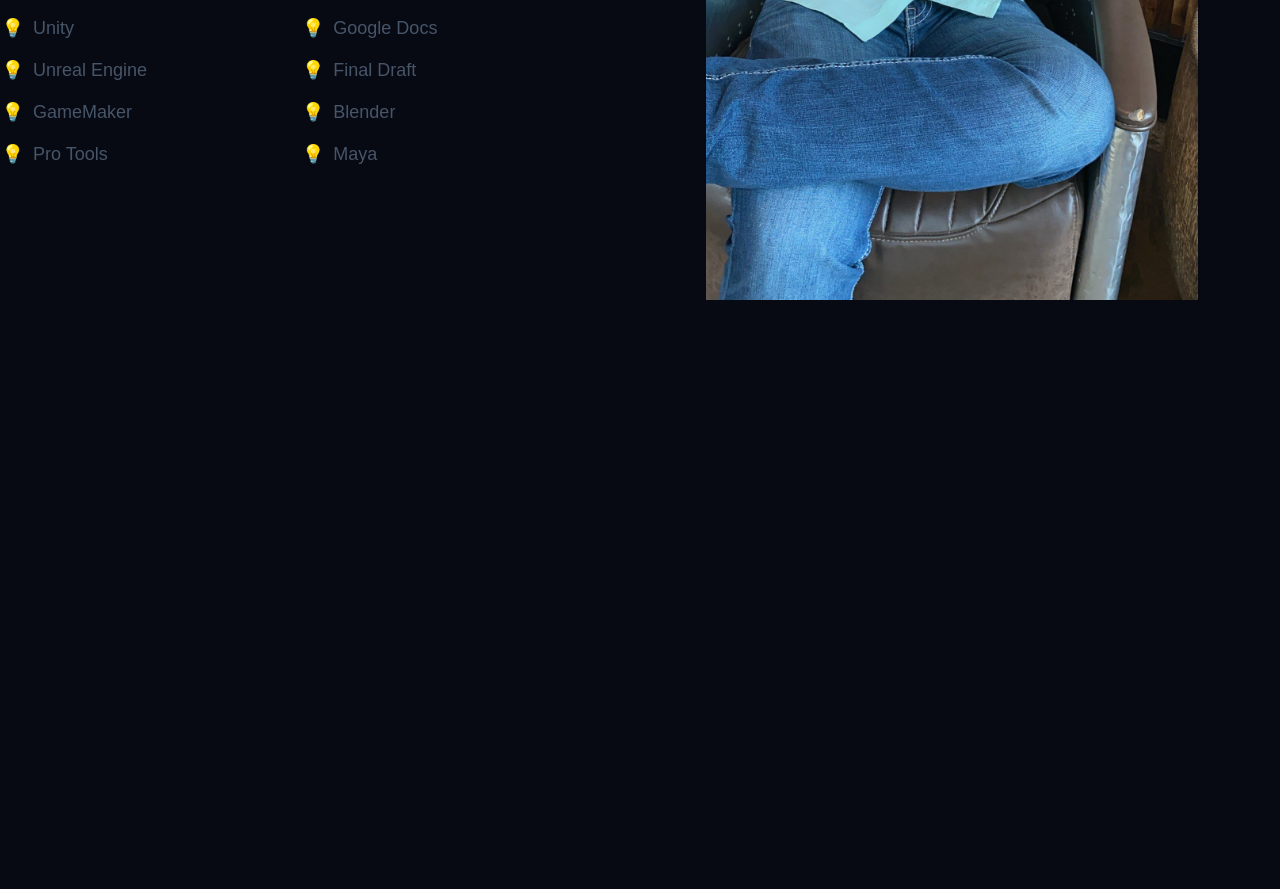
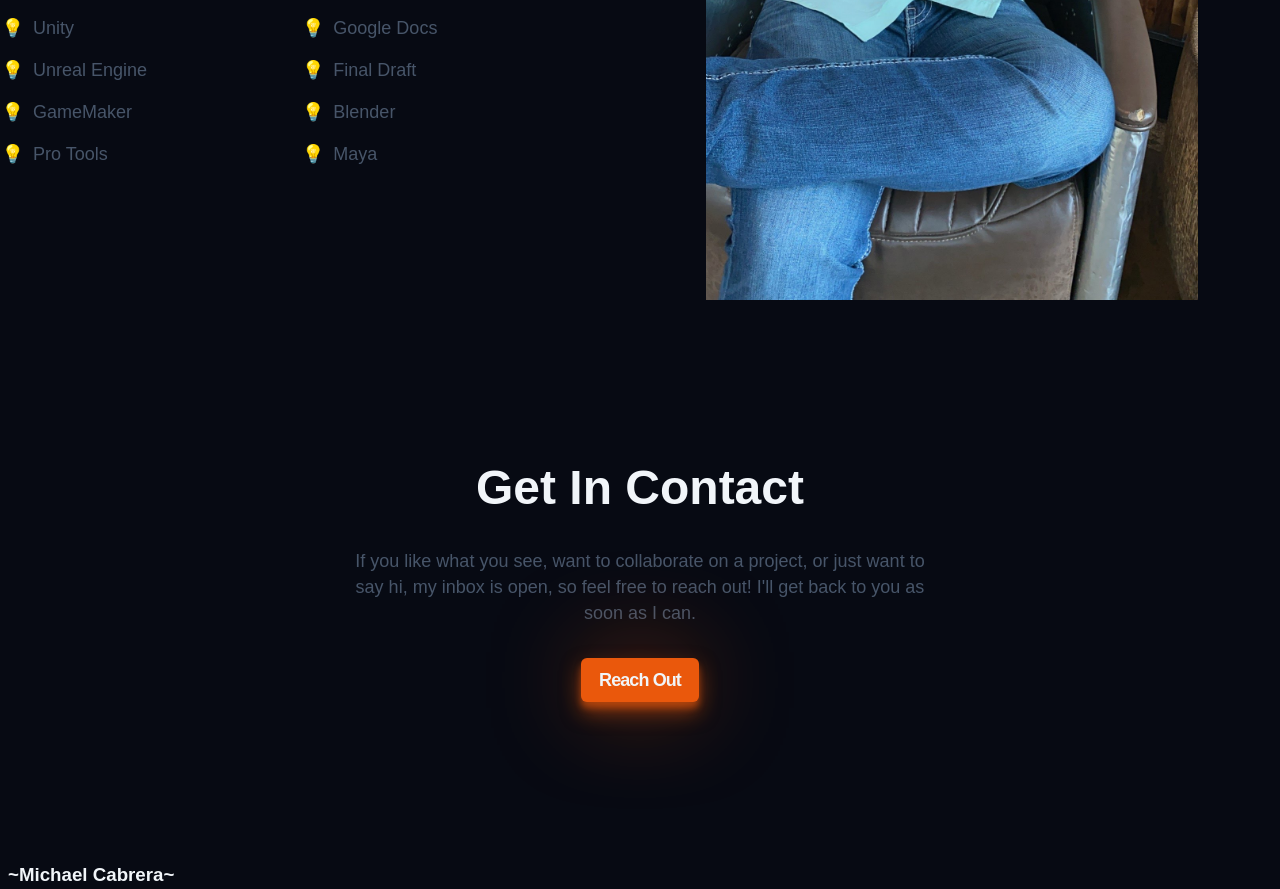
Before and after one commit to TheFrug/TheFrug.github.io, a website built with Vite: page index.html in a window 1280 px wide. Shown: the part 5155-6044 px from the top of the page. Before the commit the page ends 5455 px from the top, so only its background shows below. Built offline with nearby package versions, Linux system fonts and the light colour scheme; a web font is replaced by a local one.

Commit message:
Contact Section

```diff
--- a/index.html
+++ b/index.html
@@ -266,9 +266,21 @@
         </div>
       </section>
 
-      <section></section>
+      <section class="contact container section">
+        <h2 class="contact__title">Get In Contact</h2>
+        <p class="contact__description">
+          If you like what you see, want to collaborate on a project, or just want to say hi, my inbox is open, so feel free to reach out! I'll get back to you as soon as I can.
+        </p>
+        <a class="contact__btn btn"
+        href="mailto:TheFrug.dev@gmail.com"
+        target="_blank"
+        >Reach Out</a>
+
+      </section>
     </main>
-    <!-- <footer></footer> -->
+    <footer class="footer container section">
+      <h3 class="footer__title">~Michael Cabrera~</h3>
+    </footer>
     <script type="module" src="./src/main.js"></script>
   </body>
 </html>
--- a/src/main.js
+++ b/src/main.js
@@ -5,6 +5,7 @@
 import '../styles/components/about.css';
 import '../styles/components/featured.css';
 import '../styles/components/work.css';
+import '../styles/components/contact.css';
 import '../styles/utils.css';
 
 
--- /dev/null
+++ b/styles/components/contact.css
@@ -0,0 +1,88 @@
+.contact {
+    display: flex;
+    flex-direction: column;
+    justify-content: center;
+    align-items: center;
+    text-align: center;
+    gap: 1rem;
+}
+
+.contact__title {
+    font-size: var(--size-2xl);
+    color: var(--clr-light);
+    text-transform: capitalize;
+}
+
+.contact__description {
+    font-size: var(--size-sm);
+    color: var(--clr-slate600);
+    max-width: 60ch;
+}
+
+.contact__btn {
+    font-size: var(--size-sm);
+}
+
+
+
+/* xs */
+@media (min-width: 475px) {
+    .contact {
+        gap: 1.5rem;
+    }
+
+    .contact__title {
+        font-size: var(--size-3xl);
+    }
+
+    .contact__description {
+        font-size: var(--size-base);
+    }
+
+    .contact__btn {
+        font-size: var(--size-base);
+    }
+}
+
+/* sm */
+/* @media (min-width: 640px) {} */
+
+/* md */
+/* @media (min-width: 768px) {} */
+
+/* Lg */
+@media (min-width: 1024px) {
+    .contact__title {
+        font-size: var(--size-4xl);
+    }
+
+    .contact__description {
+        font-size: var(--size-lg);
+    }
+
+    .contact__btn {
+        font-size: var(--size-lg);
+    }
+}
+
+/* xL */
+@media (min-width: 1280px) {
+    .contact {
+        gap: 2rem;
+    }
+
+    .contact__title {
+        font-size: var(--size-5xl);
+    }
+
+    .contact__description {
+        font-size: var(--size-xl);
+    }
+
+    .contact__btn {
+        font-size: var(--size-xl);
+    }
+}
+
+/* 2xL */
+/* @media (min-width: 1536px) {} */
```
Also changed, not shown: styles/components/footer.css (added).
